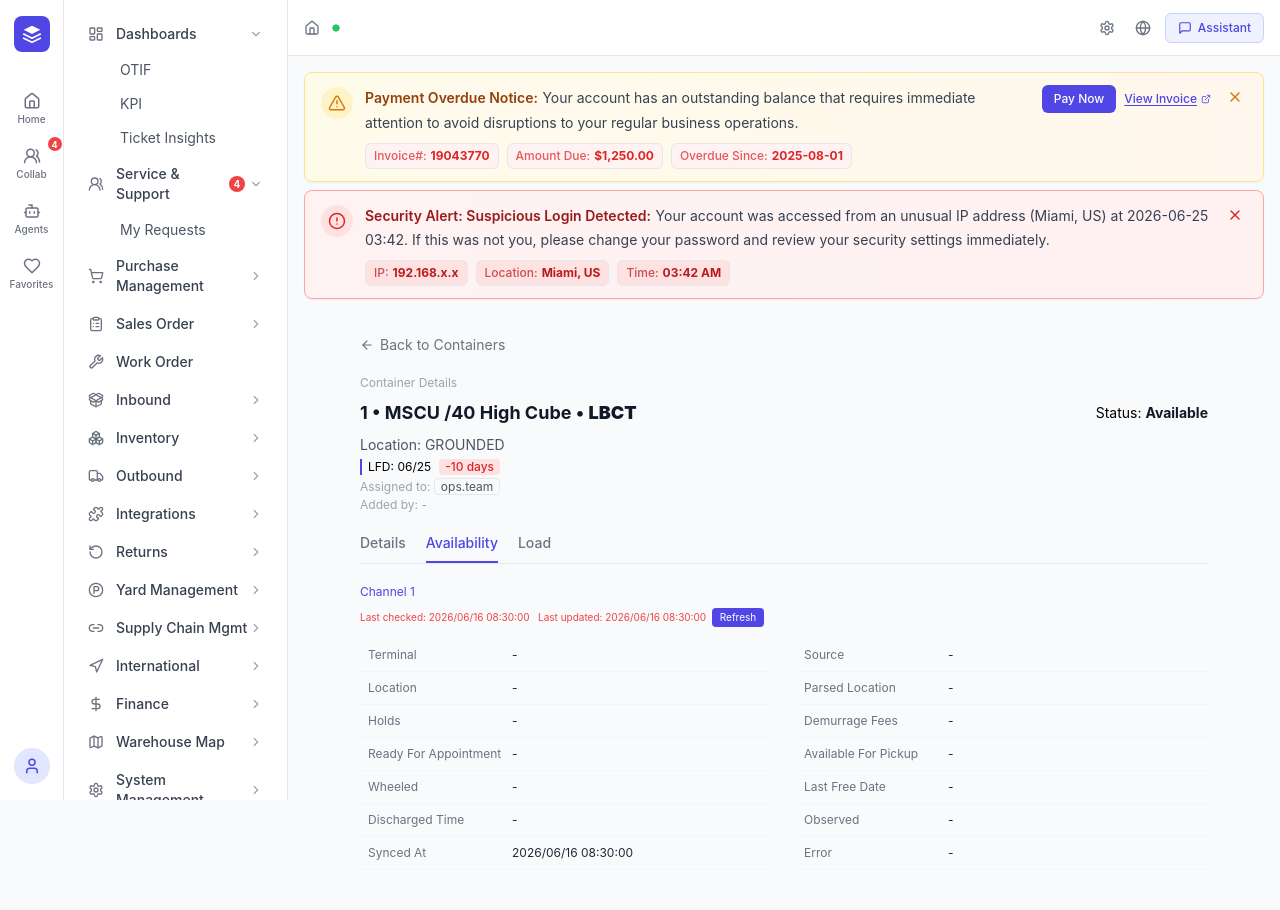
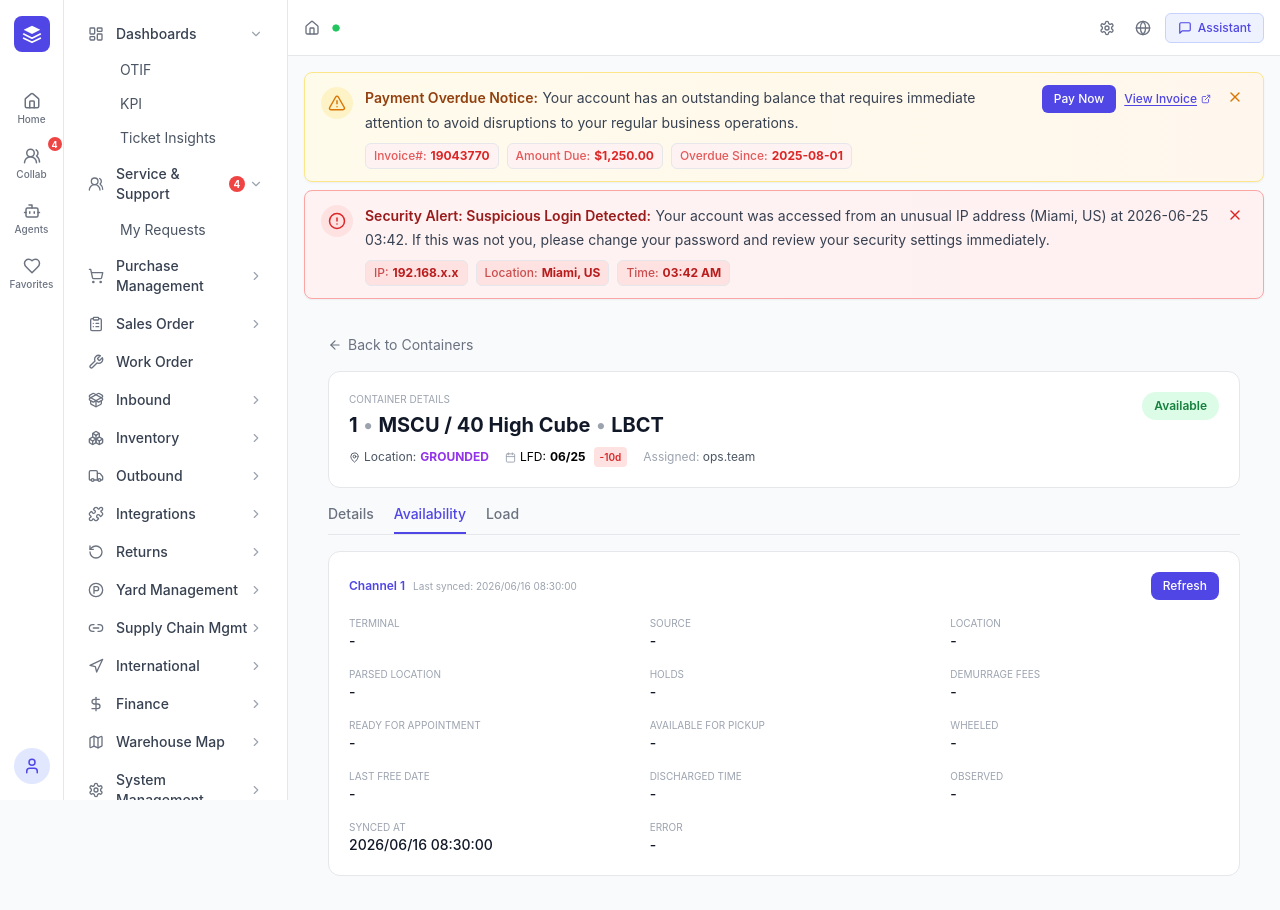
Before and after one commit to WYJade/CP-Announcement-management, a React (Vite) app: page /international/containers/1 in a window 1280 px wide. Both pictures are taken after a click on the button "Availability". Shown: the top 910 px of the page. Built offline with nearby package versions, Linux system fonts and the light colour scheme.

Commit message:
feat: redesign ContainerDetail with multi-column compact layout

```diff
--- a/src/components/International/ContainerDetail.tsx
+++ b/src/components/International/ContainerDetail.tsx
@@ -1,12 +1,12 @@
 import { useState } from 'react'
 import { useParams, useNavigate } from 'react-router-dom'
-import { ArrowLeft } from 'lucide-react'
+import { ArrowLeft, MapPin, Ship, Calendar, Box, Anchor } from 'lucide-react'
 
 const CONTAINER_DATA: Record<string, any> = {
-  'MSNU1696110': { containerNo: 'MSNU1696110', ssl: 'MSCU', size: '20 Standard', port: 'LBCT', status: 'Available', location: 'GROUNDED', lfd: '04/06', lfdDays: -85, assignedTo: 'deshuai.zhu', vessel: 'SEASPAN HAMBURG', voyage: '612', bol: 'ZY017721', eta: '2026-03-28T14:00', dischargeDate: '2026-03-28T16:39', syncedAt: '2026/04/28 02:48:12', loadNo: 'UNIS_DAL_M001491', loadCreated: '04/22/2026 23:51' },
+  'MSNU1696110': { containerNo: 'MSNU1696110', ssl: 'MSCU', size: '20 Standard', port: 'LBCT', status: 'Available', location: 'GROUNDED', lfd: '04/06', lfdDays: -85, assignedTo: 'deshuai.zhu', vessel: 'SEASPAN HAMBURG', voyage: '612', bol: 'ZY017721', eta: '2026-03-28T14:00', dischargeDate: '2026-03-28T16:39', outgateDate: '-', apptTime: '-', syncedAt: '2026/04/28 02:48:12', loadNo: 'UNIS_DAL_M001491', loadCreated: '04/22/2026 23:51' },
 }
 
-const DEFAULT = { containerNo: '', ssl: 'MSCU', size: '40 High Cube', port: 'LBCT', status: 'Available', location: 'GROUNDED', lfd: '06/25', lfdDays: -10, assignedTo: 'ops.team', vessel: 'COSCO FAITH', voyage: '607E', bol: '-', eta: '2026-06-15T08:00', dischargeDate: '2026-06-15T16:00', syncedAt: '2026/06/16 08:30:00', loadNo: 'UNIS_LGB_M009798', loadCreated: '06/01/2026 08:00' }
+const DEFAULT = { containerNo: '', ssl: 'MSCU', size: '40 High Cube', port: 'LBCT', status: 'Available', location: 'GROUNDED', lfd: '06/25', lfdDays: -10, assignedTo: 'ops.team', vessel: 'COSCO FAITH', voyage: '607E', bol: '-', eta: '2026-06-15T08:00', dischargeDate: '2026-06-15T16:00', outgateDate: '-', apptTime: '-', syncedAt: '2026/06/16 08:30:00', loadNo: 'UNIS_LGB_M009798', loadCreated: '06/01/2026 08:00' }
 
 export default function ContainerDetail() {
   const { id } = useParams<{ id: string }>()
@@ -17,65 +17,92 @@ export default function ContainerDetail() {
   const TABS = ['Details', 'Availability', 'Load']
 
   return (
-    <div className="p-6 max-w-4xl mx-auto">
-      <button onClick={() => navigate('/international/containers')} className="flex items-center gap-1.5 text-sm text-gray-500 hover:text-gray-700 mb-5"><ArrowLeft size={14} /> Back to Containers</button>
+    <div className="p-6">
+      <button onClick={() => navigate('/international/containers')} className="flex items-center gap-1.5 text-sm text-gray-500 hover:text-gray-700 mb-4"><ArrowLeft size={14} /> Back to Containers</button>
 
-      <p className="text-xs text-gray-400 mb-2">Container Details</p>
-
-      {/* Header */}
-      <div className="flex items-center justify-between mb-2">
-        <p className="text-lg font-bold text-gray-900">{d.containerNo} &bull; {d.ssl} /{d.size} &bull; <strong>{d.port}</strong></p>
-        <p className="text-sm">Status: <strong className="text-gray-900">{d.status}</strong></p>
+      {/* Header - compact with status badge */}
+      <div className="bg-white border border-gray-200 rounded-xl p-5 mb-4">
+        <div className="flex items-start justify-between">
+          <div>
+            <p className="text-[10px] text-gray-400 uppercase">Container Details</p>
+            <h1 className="text-xl font-bold text-gray-900 mt-1">{d.containerNo} <span className="text-gray-400 font-normal">&bull;</span> {d.ssl} / {d.size} <span className="text-gray-400 font-normal">&bull;</span> {d.port}</h1>
+            <div className="flex items-center gap-4 mt-2 text-xs">
+              <span className="flex items-center gap-1 text-gray-600"><MapPin size={11} /> Location: <strong className="text-purple-600">{d.location}</strong></span>
+              <span className="flex items-center gap-1"><Calendar size={11} className="text-gray-400" /> LFD: <strong>{d.lfd}</strong> <span className="bg-red-100 text-red-600 px-1.5 py-0.5 rounded text-[10px] font-semibold ml-1">{d.lfdDays}d</span></span>
+              <span className="text-gray-400">Assigned: <span className="text-gray-600">{d.assignedTo}</span></span>
+            </div>
+          </div>
+          <span className={`px-3 py-1.5 text-xs font-semibold rounded-full ${d.status === 'Available' ? 'bg-green-100 text-green-700' : d.status === 'Hold' ? 'bg-red-100 text-red-700' : 'bg-gray-100 text-gray-700'}`}>{d.status}</span>
+        </div>
       </div>
-      <p className="text-sm text-gray-600">Location: {d.location}</p>
-      <div className="flex items-center gap-2 mt-1">
-        <span className="text-xs border-l-2 border-primary-600 pl-1.5">LFD: {d.lfd}</span>
-        <span className="text-xs bg-red-100 text-red-600 px-1.5 rounded font-medium">{d.lfdDays} days</span>
-      </div>
-      <p className="text-xs text-gray-400 mt-1">Assigned to: <span className="border border-gray-200 px-1.5 rounded text-gray-600">{d.assignedTo}</span></p>
-      <p className="text-xs text-gray-400 mt-0.5">Added by: -</p>
 
       {/* Tabs */}
-      <div className="flex gap-5 mt-5 border-b border-gray-200 mb-5">
+      <div className="flex gap-5 border-b border-gray-200 mb-4">
         {TABS.map(tab => (
           <button key={tab} onClick={() => setActiveTab(tab)} className={`pb-2 text-sm font-medium border-b-2 transition-colors ${activeTab === tab ? 'border-primary-600 text-primary-600' : 'border-transparent text-gray-500 hover:text-gray-700'}`}>{tab}</button>
         ))}
       </div>
 
-      {/* Details tab */}
+      {/* Details tab - multi-column grid layout */}
       {activeTab === 'Details' && (
-        <div className="space-y-2">
-          {[['Status', d.status], ['Holds', ''], ['ETA', d.eta], ['LFD', d.lfd + 'T00:00'], ['Discharge Date', d.dischargeDate], ['Outgate Date', '-'], ['Appt Time', '-'], ['Size', d.size], ['Location', d.location], ['Port', d.port], ['Shipping Line', d.ssl], ['Vessel Name', d.vessel], ['Voyage', d.voyage], ['BOL', d.bol], ['Pick up#/Appt#', '-']].map(([k, v]) => (
-            <div key={k} className="flex border-b border-gray-100 py-2">
-              <span className="text-sm text-gray-500 w-44">{k}</span>
-              <span className={`text-sm font-medium ${k === 'LFD' ? 'border-l-2 border-primary-600 pl-1.5 text-primary-600' : k === 'Location' ? 'border-l-2 border-purple-500 pl-1.5 text-purple-600' : 'text-gray-900'}`}>{v || '-'}</span>
-            </div>
-          ))}
+        <div className="bg-white border border-gray-200 rounded-xl p-5">
+          <div className="grid grid-cols-3 gap-x-8 gap-y-4">
+            <div><p className="text-[10px] text-gray-400 uppercase">Status</p><p className="text-sm font-medium text-gray-900">{d.status}</p></div>
+            <div><p className="text-[10px] text-gray-400 uppercase">Location</p><p className="text-sm font-medium text-purple-600">{d.location}</p></div>
+            <div><p className="text-[10px] text-gray-400 uppercase">Port</p><p className="text-sm font-medium text-gray-900">{d.port}</p></div>
+            <div><p className="text-[10px] text-gray-400 uppercase">ETA</p><p className="text-sm font-medium text-gray-900">{d.eta}</p></div>
+            <div><p className="text-[10px] text-gray-400 uppercase">LFD</p><p className="text-sm font-medium text-primary-600">{d.lfd}</p></div>
+            <div><p className="text-[10px] text-gray-400 uppercase">Discharge Date</p><p className="text-sm font-medium text-gray-900">{d.dischargeDate}</p></div>
+            <div><p className="text-[10px] text-gray-400 uppercase">Outgate Date</p><p className="text-sm font-medium text-gray-900">{d.outgateDate || '-'}</p></div>
+            <div><p className="text-[10px] text-gray-400 uppercase">Appt Time</p><p className="text-sm font-medium text-gray-900">{d.apptTime || '-'}</p></div>
+            <div><p className="text-[10px] text-gray-400 uppercase">Size</p><p className="text-sm font-medium text-gray-900">{d.size}</p></div>
+            <div><p className="text-[10px] text-gray-400 uppercase">Shipping Line (SSL)</p><p className="text-sm font-medium text-gray-900">{d.ssl}</p></div>
+            <div><p className="text-[10px] text-gray-400 uppercase">Vessel</p><p className="text-sm font-medium text-gray-900">{d.vessel}</p></div>
+            <div><p className="text-[10px] text-gray-400 uppercase">Voyage</p><p className="text-sm font-medium text-gray-900">{d.voyage}</p></div>
+            <div><p className="text-[10px] text-gray-400 uppercase">BOL</p><p className="text-sm font-medium text-gray-900">{d.bol}</p></div>
+            <div><p className="text-[10px] text-gray-400 uppercase">Holds</p><p className="text-sm font-medium text-gray-900">-</p></div>
+            <div><p className="text-[10px] text-gray-400 uppercase">Pick up# / Appt#</p><p className="text-sm font-medium text-gray-900">-</p></div>
+          </div>
         </div>
       )}
 
-      {/* Availability tab */}
+      {/* Availability tab - compact multi-column */}
       {activeTab === 'Availability' && (
-        <div>
-          <p className="text-xs text-primary-600 mb-2">Channel 1</p>
-          <p className="text-[10px] text-red-500 mb-3">Last checked: {d.syncedAt} &nbsp; Last updated: {d.syncedAt} &nbsp;<button className="bg-primary-600 text-white px-2 py-0.5 rounded text-[10px]">Refresh</button></p>
-          <div className="grid grid-cols-2 gap-x-6">
-            {[['Terminal', '-', 'Source', '-'], ['Location', '-', 'Parsed Location', '-'], ['Holds', '-', 'Demurrage Fees', '-'], ['Ready For Appointment', '-', 'Available For Pickup', '-'], ['Wheeled', '-', 'Last Free Date', '-'], ['Discharged Time', '-', 'Observed', '-'], ['Synced At', d.syncedAt, 'Error', '-']].map(([k1, v1, k2, v2], i) => (
-              <div key={i} className="contents">
-                <div className="flex border-b border-gray-100 py-2 bg-gray-50 px-2"><span className="text-xs text-gray-500 w-36">{k1}</span><span className="text-xs text-gray-800">{v1}</span></div>
-                <div className="flex border-b border-gray-100 py-2 bg-gray-50 px-2"><span className="text-xs text-gray-500 w-36">{k2}</span><span className="text-xs text-gray-800">{v2}</span></div>
-              </div>
-            ))}
+        <div className="bg-white border border-gray-200 rounded-xl p-5">
+          <div className="flex items-center justify-between mb-4">
+            <div className="flex items-center gap-2">
+              <span className="text-xs font-semibold text-primary-600">Channel 1</span>
+              <span className="text-[10px] text-gray-400">Last synced: {d.syncedAt}</span>
+            </div>
+            <button className="px-3 py-1.5 text-xs bg-primary-600 text-white rounded-lg font-medium hover:bg-primary-700">Refresh</button>
+          </div>
+          <div className="grid grid-cols-3 gap-x-8 gap-y-4">
+            <div><p className="text-[10px] text-gray-400 uppercase">Terminal</p><p className="text-sm font-medium text-gray-900">-</p></div>
+            <div><p className="text-[10px] text-gray-400 uppercase">Source</p><p className="text-sm font-medium text-gray-900">-</p></div>
+            <div><p className="text-[10px] text-gray-400 uppercase">Location</p><p className="text-sm font-medium text-gray-900">-</p></div>
+            <div><p className="text-[10px] text-gray-400 uppercase">Parsed Location</p><p className="text-sm font-medium text-gray-900">-</p></div>
+            <div><p className="text-[10px] text-gray-400 uppercase">Holds</p><p className="text-sm font-medium text-gray-900">-</p></div>
+            <div><p className="text-[10px] text-gray-400 uppercase">Demurrage Fees</p><p className="text-sm font-medium text-gray-900">-</p></div>
+            <div><p className="text-[10px] text-gray-400 uppercase">Ready For Appointment</p><p className="text-sm font-medium text-gray-900">-</p></div>
+            <div><p className="text-[10px] text-gray-400 uppercase">Available For Pickup</p><p className="text-sm font-medium text-gray-900">-</p></div>
+            <div><p className="text-[10px] text-gray-400 uppercase">Wheeled</p><p className="text-sm font-medium text-gray-900">-</p></div>
+            <div><p className="text-[10px] text-gray-400 uppercase">Last Free Date</p><p className="text-sm font-medium text-gray-900">-</p></div>
+            <div><p className="text-[10px] text-gray-400 uppercase">Discharged Time</p><p className="text-sm font-medium text-gray-900">-</p></div>
+            <div><p className="text-[10px] text-gray-400 uppercase">Observed</p><p className="text-sm font-medium text-gray-900">-</p></div>
+            <div><p className="text-[10px] text-gray-400 uppercase">Synced At</p><p className="text-sm font-medium text-gray-900">{d.syncedAt}</p></div>
+            <div><p className="text-[10px] text-gray-400 uppercase">Error</p><p className="text-sm font-medium text-gray-900">-</p></div>
           </div>
         </div>
       )}
 
       {/* Load tab */}
       {activeTab === 'Load' && (
-        <table className="w-full text-sm">
-          <thead><tr className="bg-gray-50 border-b"><th className="text-left py-2.5 px-3 font-semibold text-gray-500">Load #</th><th className="text-left py-2.5 px-3 font-semibold text-gray-500">Created Time</th></tr></thead>
-          <tbody><tr className="border-b border-gray-100"><td className="py-2.5 px-3 text-primary-600 font-medium cursor-pointer hover:underline" onClick={() => navigate(`/international/drayage/${d.loadNo}`)}>{d.loadNo}</td><td className="py-2.5 px-3">{d.loadCreated}</td></tr></tbody>
-        </table>
+        <div className="bg-white border border-gray-200 rounded-xl overflow-hidden">
+          <table className="w-full text-sm">
+            <thead><tr className="bg-gray-50 border-b"><th className="text-left py-3 px-4 font-semibold text-gray-500">Load #</th><th className="text-left py-3 px-4 font-semibold text-gray-500">Created Time</th><th className="text-left py-3 px-4 font-semibold text-gray-500">Status</th></tr></thead>
+            <tbody><tr className="border-b border-gray-100 hover:bg-gray-50"><td className="py-3 px-4 text-primary-600 font-medium cursor-pointer hover:underline" onClick={() => navigate(`/international/drayage/${d.loadNo}`)}>{d.loadNo}</td><td className="py-3 px-4 text-gray-700">{d.loadCreated}</td><td className="py-3 px-4"><span className="text-xs bg-blue-100 text-blue-700 px-2 py-0.5 rounded-full font-medium">Active</span></td></tr></tbody>
+          </table>
+        </div>
       )}
     </div>
   )
```
